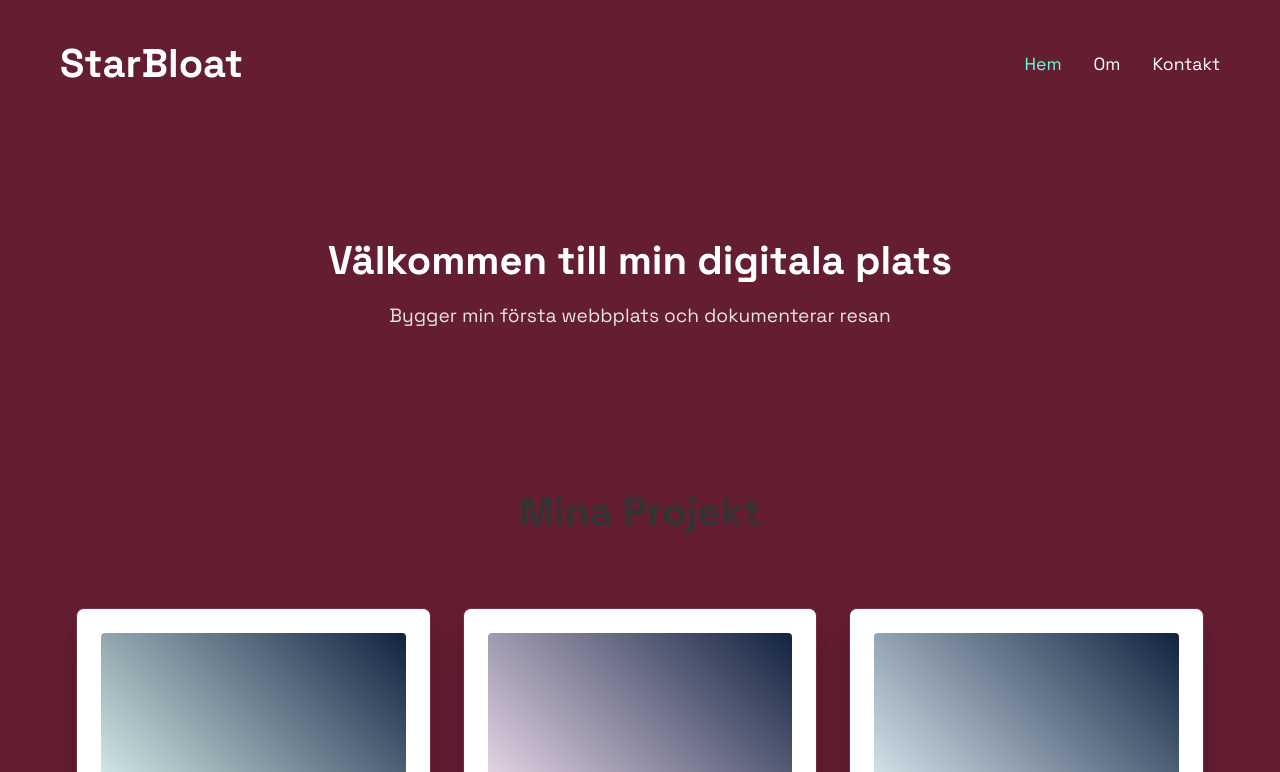
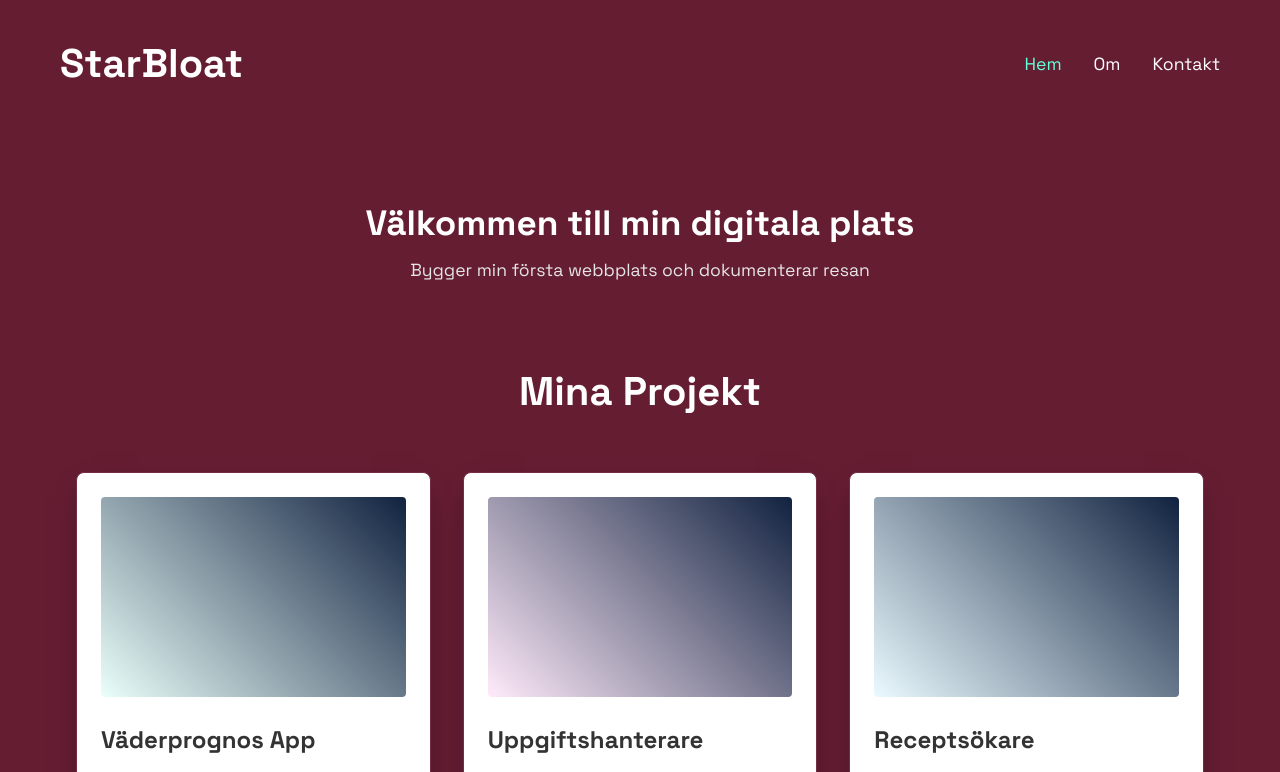
Before and after one commit to openbetasource/vigilant-web, a plain HTML site: page index.html in a window 1280 px wide. Shown: the top 772 px of the page. Drawn offline with Linux system fonts and the light colour scheme.

Commit message:
Update styles.css

```diff
--- a/styles.css
+++ b/styles.css
@@ -73,23 +73,23 @@ nav a:hover, nav a.active {
 }
 
 .hero {
-    height: 30vh;
+    height: 20vh;
     display: flex;
     flex-direction: column;
     justify-content: center;
     align-items: center;
     text-align: center;
-    margin-bottom: 1rem;
+    margin-bottom: 0.5rem;
 }
 
 .hero h2 {
-    font-size: 2.5rem;
-    margin-bottom: 0.5rem;
+    font-size: 2.2rem;
+    margin-bottom: 0.3rem;
     color: var(--text);
 }
 
 .hero p {
-    font-size: 1.2rem;
+    font-size: 1.1rem;
     color: var(--text-light);
 }
 
@@ -122,13 +122,13 @@ footer {
 /* Add these new styles at the bottom of the file */
 
 .projects {
-    padding: 4rem 0;
+    padding: 2rem 0;
 }
 
 .projects h2 {
     text-align: center;
-    margin-bottom: 3rem;
-    color: var(--secondary);
+    margin-bottom: 2rem;
+    color: var(--text);
     font-size: 2.5rem;
 }
 
@@ -195,16 +195,16 @@ footer {
 
 .project-link {
     display: inline-block;
-    color: #64ffda;
+    color: #F2591A;
     text-decoration: none;
-    border: 1px solid #64ffda;
+    border: 1px solid #F2591A;
     padding: 0.5rem 1rem;
     border-radius: 4px;
     transition: all 0.3s ease;
 }
 
 .project-link:hover {
-    background: #64ffda22;
+    background: rgba(242, 89, 26, 0.1);
 }
 
 nav a.active {
@@ -327,23 +327,23 @@ nav a.active {
 
 /* Update the hero section for better spacing */
 .hero {
-    height: 30vh;
+    height: 20vh;
     display: flex;
     flex-direction: column;
     justify-content: center;
     align-items: center;
     text-align: center;
-    margin-bottom: 1rem;
+    margin-bottom: 0.5rem;
 }
 
 .hero h2 {
-    font-size: 2.5rem;
-    margin-bottom: 0.5rem;
+    font-size: 2.2rem;
+    margin-bottom: 0.3rem;
     color: var(--text);
 }
 
 .hero p {
-    font-size: 1.2rem;
+    font-size: 1.1rem;
     color: var(--text-light);
 }
 
```
